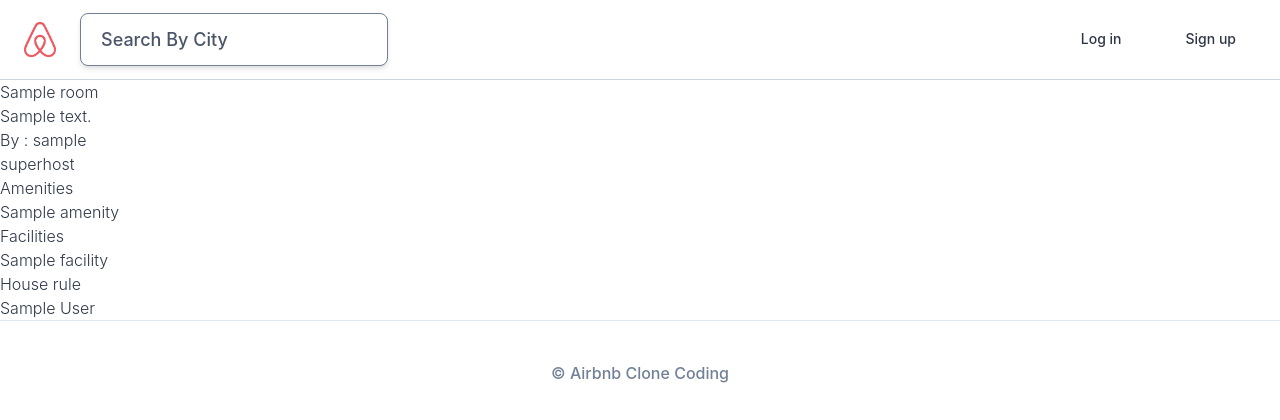
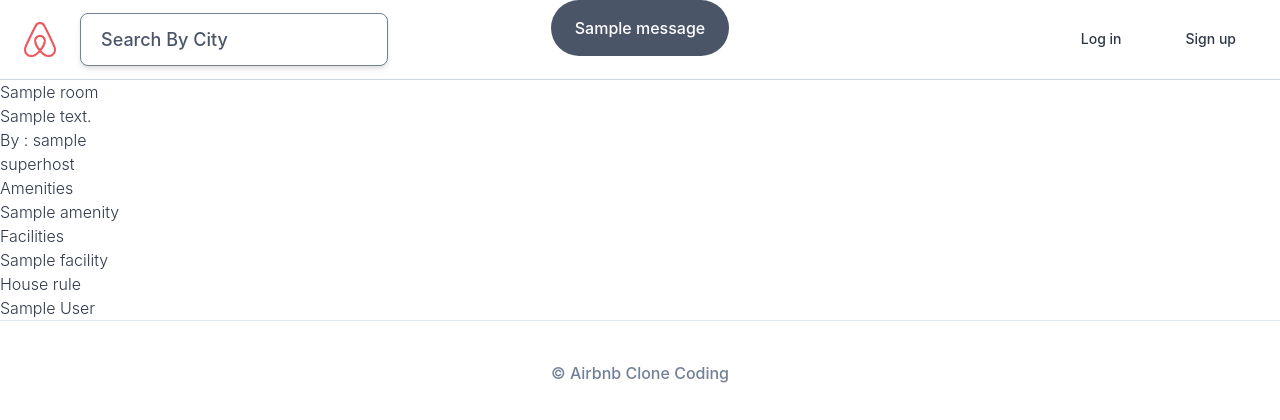
Before and after one commit to Hyun-Jun-Lee/airbnb, a Django app: page /rooms/1 in a window 1280 px wide. Shown: the top 420 px of the page. Run offline with Django 4.2, Linux system fonts and the light colour scheme; tables that the repository leaves empty hold one stand-in row (values such as "Sample post"); one stand-in notice (Sample message) is shown; parts of the project's set-up code (start-up, migrations or seed data) failed here and were passed over; some libraries are stand-ins or nearby versions.

Commit message:
error templates

```diff
--- a/templates/base.html
+++ b/templates/base.html
@@ -16,6 +16,7 @@
 </head>
 
 <body class="text-gray-800 mt-20 font-light">
+  {% include "partials/messages.html" %}
   <header
     class="container max-w-full inset-0 flex items-center justify-between px-6 h-20 border-b border-gray-400 fixed bg-white">
     <div class="flex items-center w-1/3">
@@ -35,6 +36,7 @@
 
   {% block content %}{% endblock %}
 
+
   {% include "partials/footer.html" %}
 </body>
 
--- /dev/null
+++ b/templates/partials/messages.html
@@ -0,0 +1,8 @@
+{% if messages %}
+<ul class="absolute top-0 mx-auto left-0 right-0 z-10 flex justify-center">
+    {% for message in messages %}
+    <li class="font-medium bg-gray-700 rounded-full text-white py-4 px-6
+        {% if message.tags %}{{ message.tags }}{% endif %}">{{ message }}</li>
+    {% endfor %}
+</ul>
+{% endif %}
```
